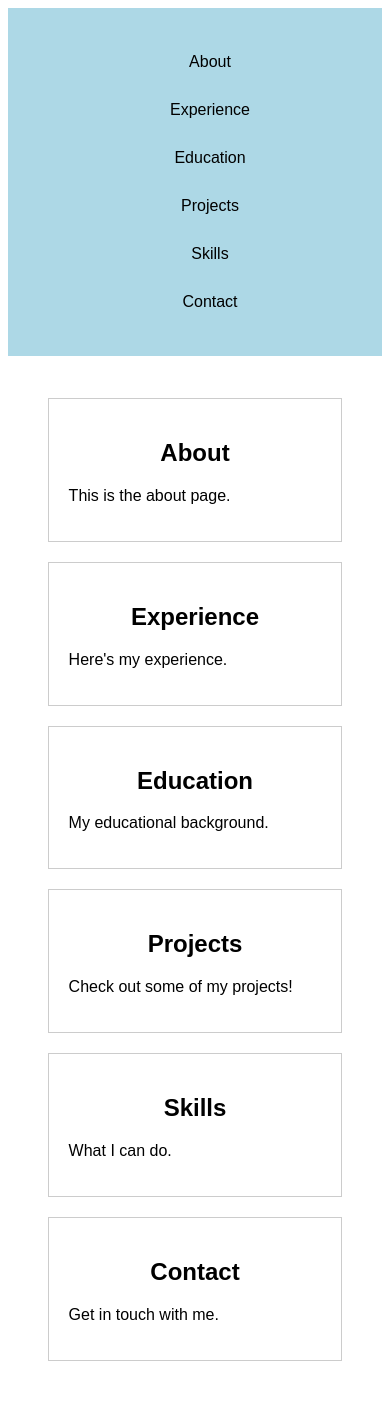
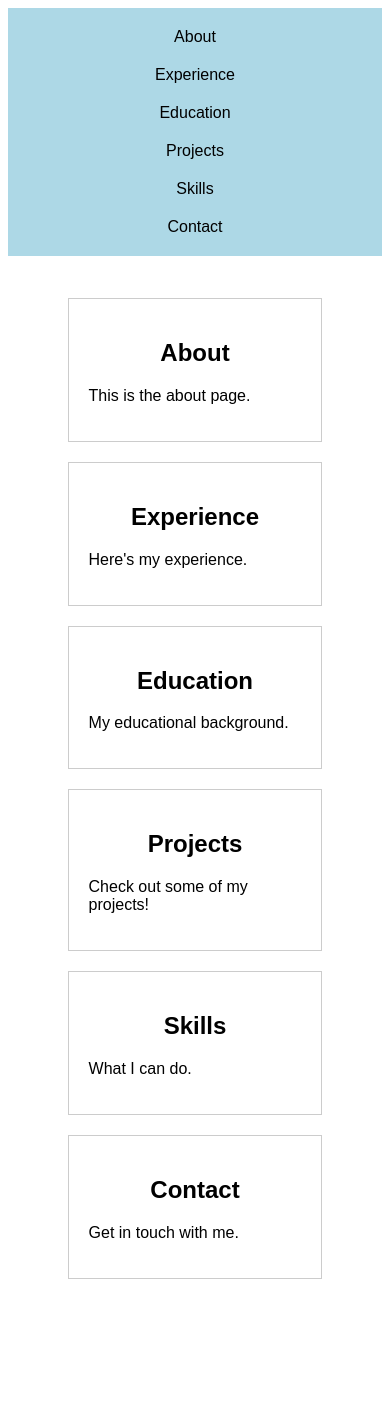
Before and after one commit to AnthonyChing/anthonyching.github.io, a PHP site: page / in a window 390 px wide. After the commit the page ends 1279 px from the top, so only its background shows below. Run offline with PHP 8.4, Linux system fonts and the light colour scheme.

Commit message:
fix header alignment on mobile devices

```diff
--- a/index.html
+++ b/index.html
@@ -10,7 +10,7 @@
     <header>
         <nav>
             <ul class="menu">
-                <li><a href="#about">About</a></li>
+                <li><a href="index.html#about">About</a></li>
                 <li><a href="#experience">Experience</a></li>
                 <li><a href="#education">Education</a></li>
                 <li><a href="#projects">Projects</a></li>
--- a/style.css
+++ b/style.css
@@ -5,7 +5,7 @@ body {
 header {
     background-color: #add8e6;
     color: white;
-    padding: 30px 60px;
+    padding: 20px 25px;
 }
 
 nav ul {
@@ -23,7 +23,7 @@ nav li {
 nav a {
     text-decoration: none;
     color: black;
-    padding: 10px;
+    padding: 20px;
     transition: background-color 0.3s ease;
 }
 
@@ -55,9 +55,16 @@ section {
     text-align: center;
 }
 
-@media (max-width: 600px) {
-    section {
-        width: 95%; /* Adjust for smaller screens */
+@media (max-width: 650px) {
+    /* section {
+        width: 95%;
+    } */
+
+    header {
+        background-color: #add8e6;
+        color: white;
+        padding: 10px;
+        align-items: center;
     }
 
     nav ul {
@@ -74,6 +81,7 @@ section {
     nav a {
         display: block;
         width: 100%;
-        padding: 15px;
+        justify-content: center;
+        padding: 10px 0px;
     }
 }
```
